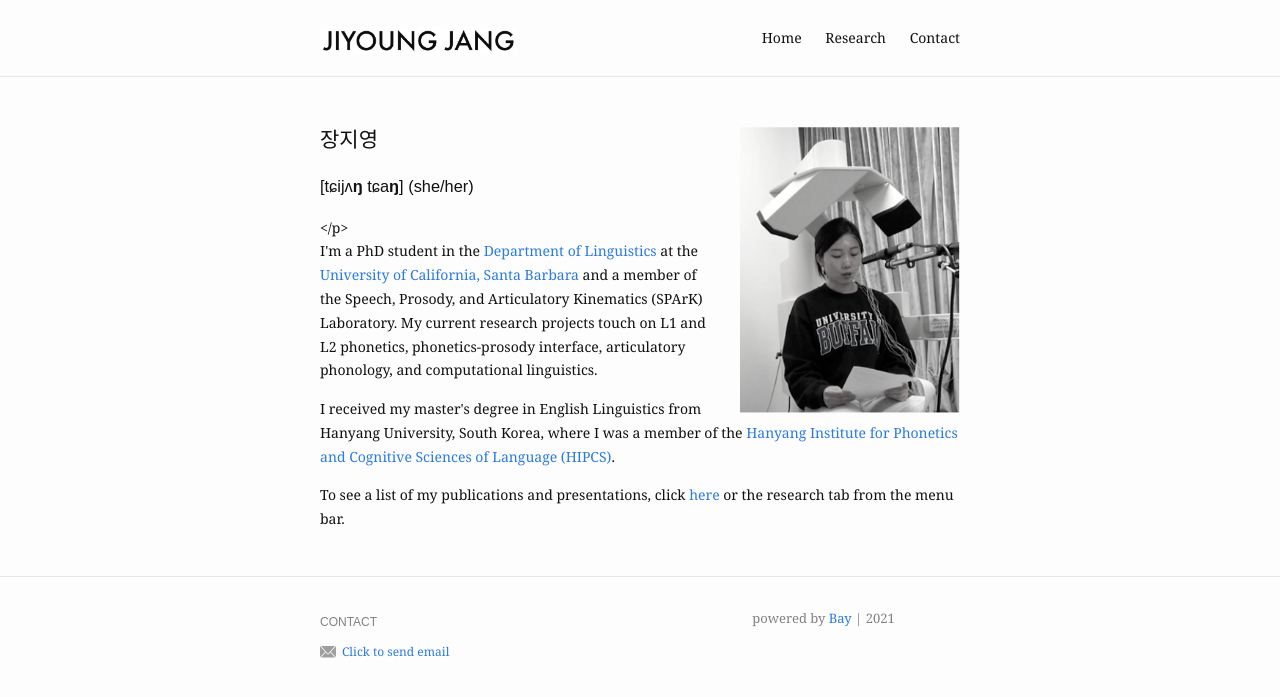
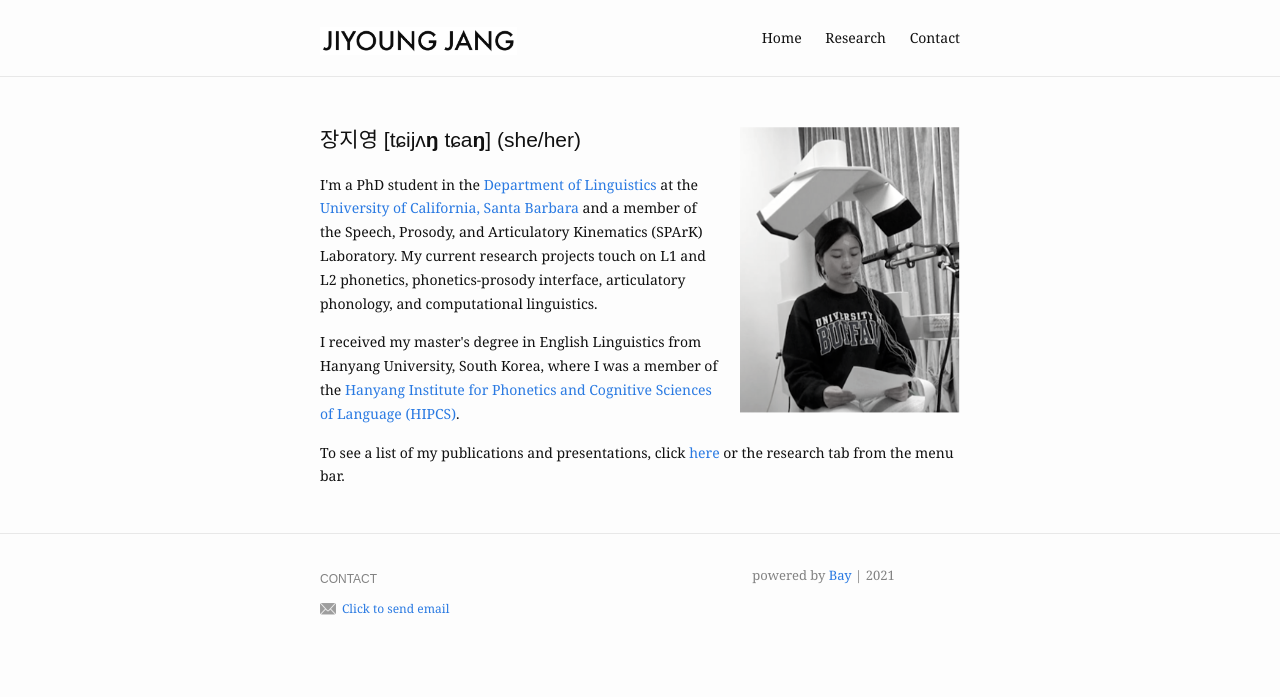
Before and after one commit to jiyoungj/jiyoungj.github.io, a Jekyll site: the page built from index.md, in a window 1280 px wide. Shown: the top 697 px of the page. Built offline with Jekyll 4.4.1, drawn with Linux system fonts in a browser that asks for light colours.

```diff
--- a/index.md
+++ b/index.md
@@ -6,7 +6,7 @@ profile_picture:
 ---
 
 <p>
-  <h2>장지영 <h3>[tɕijʌ<b>ŋ</b> tɕa<b>ŋ</b>] (she/her)</h3>
+  <h2>장지영 [tɕijʌ<b>ŋ</b> tɕa<b>ŋ</b>] (she/her)</h2>
 </p>
 
 <p>
```
